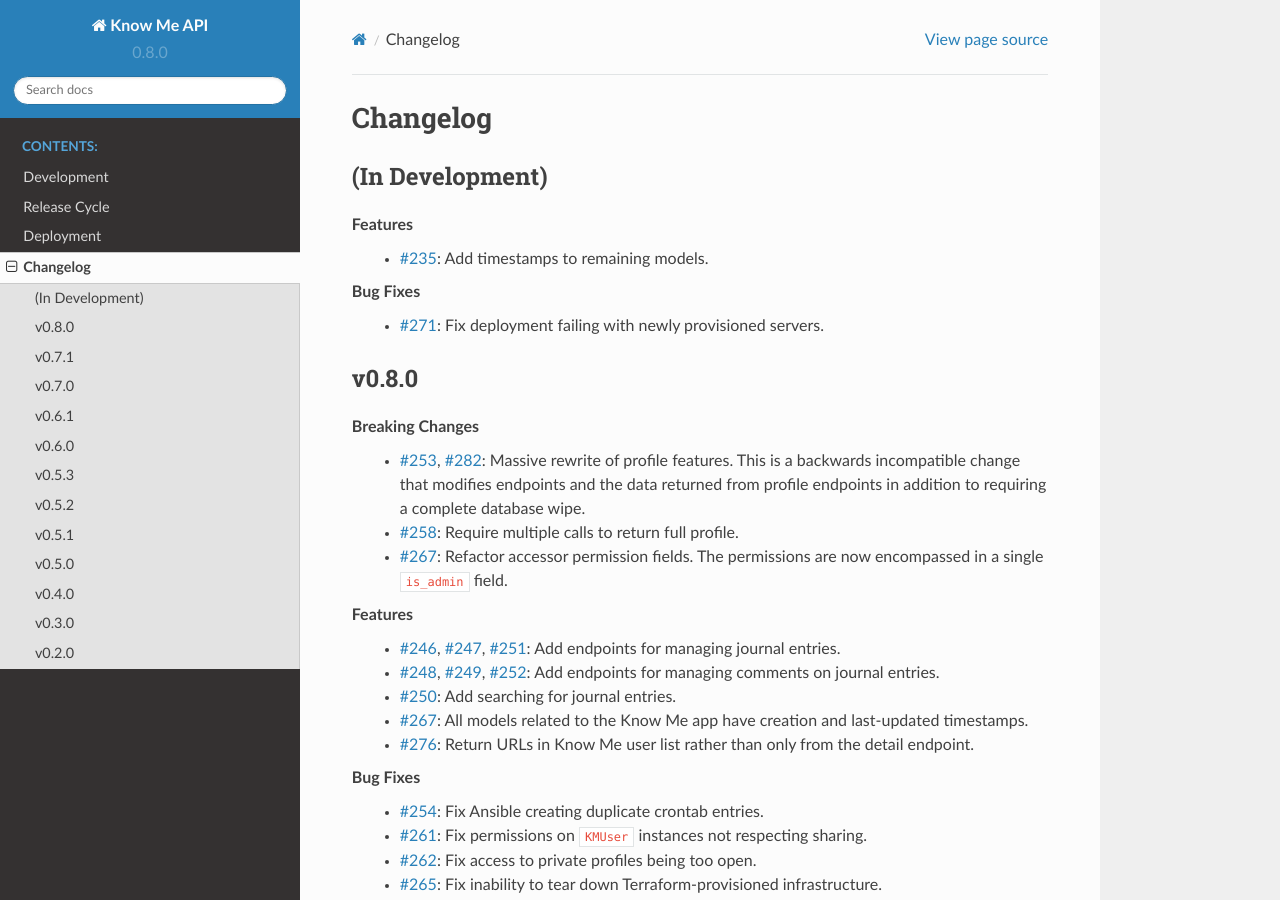
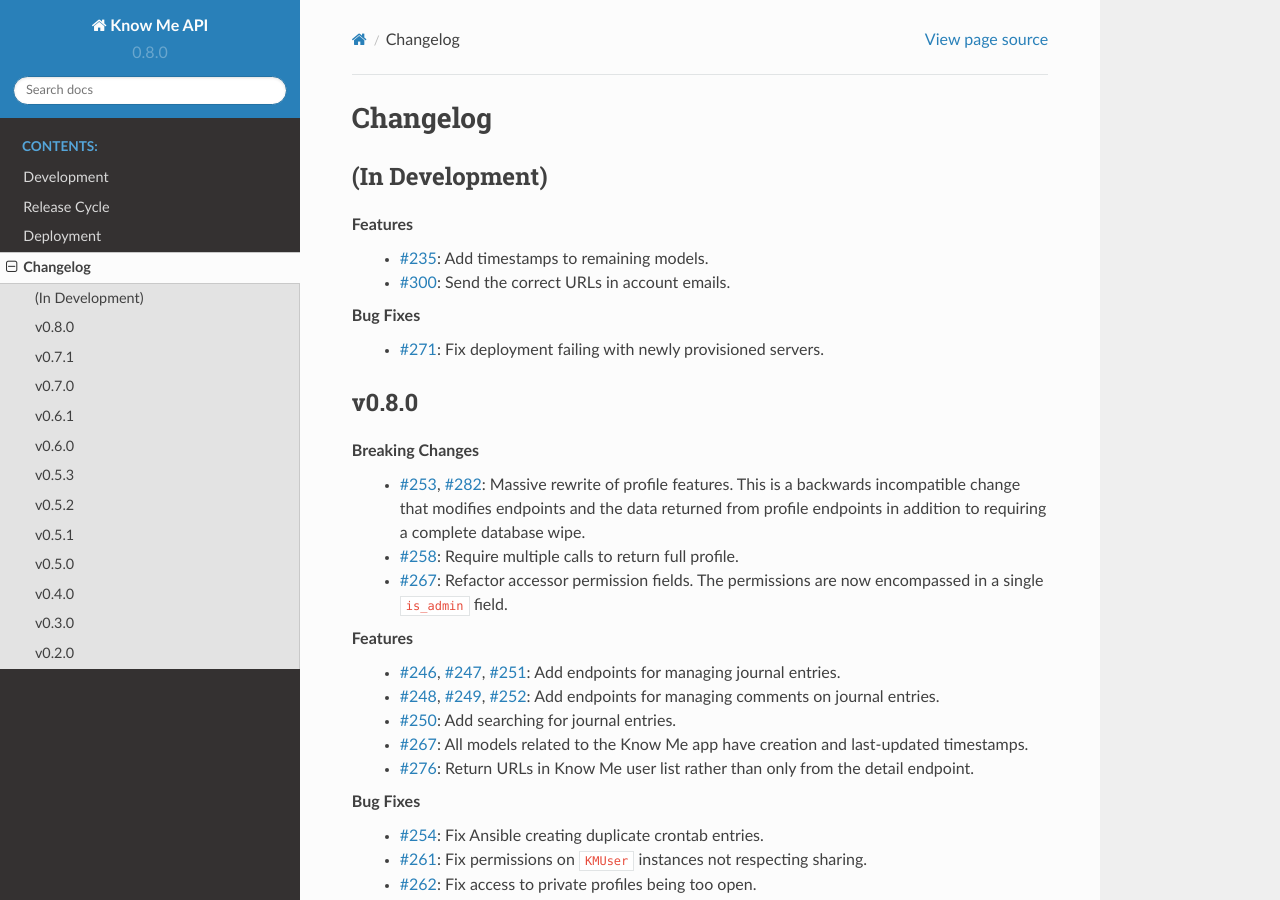
Before and after one commit to knowmetools/km-api, a Sphinx documentation site: the page built from docs/changelog.rst, in a window 1280 px wide and 900 px high. Built offline with Sphinx 7.4.7 and the Read the Docs theme 2.0.0, drawn with Linux system fonts in a browser that asks for light colours; pages that are not in the unit, such as notebooks, are missing from menus.

Commit message:
Use correct endpoints for account app.
Replaced the example endpoints for account management like email
verification and password resets with the appropriate endpoints for each
environment.

Closes #300

```diff
--- a/docs/changelog.rst
+++ b/docs/changelog.rst
@@ -9,6 +9,7 @@
 
 Features
   * :issue:`235`: Add timestamps to remaining models.
+  * :issue:`300`: Send the correct URLs in account emails.
 
 Bug Fixes
   * :issue:`271`: Fix deployment failing with newly provisioned servers.
```
Also changed, not shown: 3 other files.
